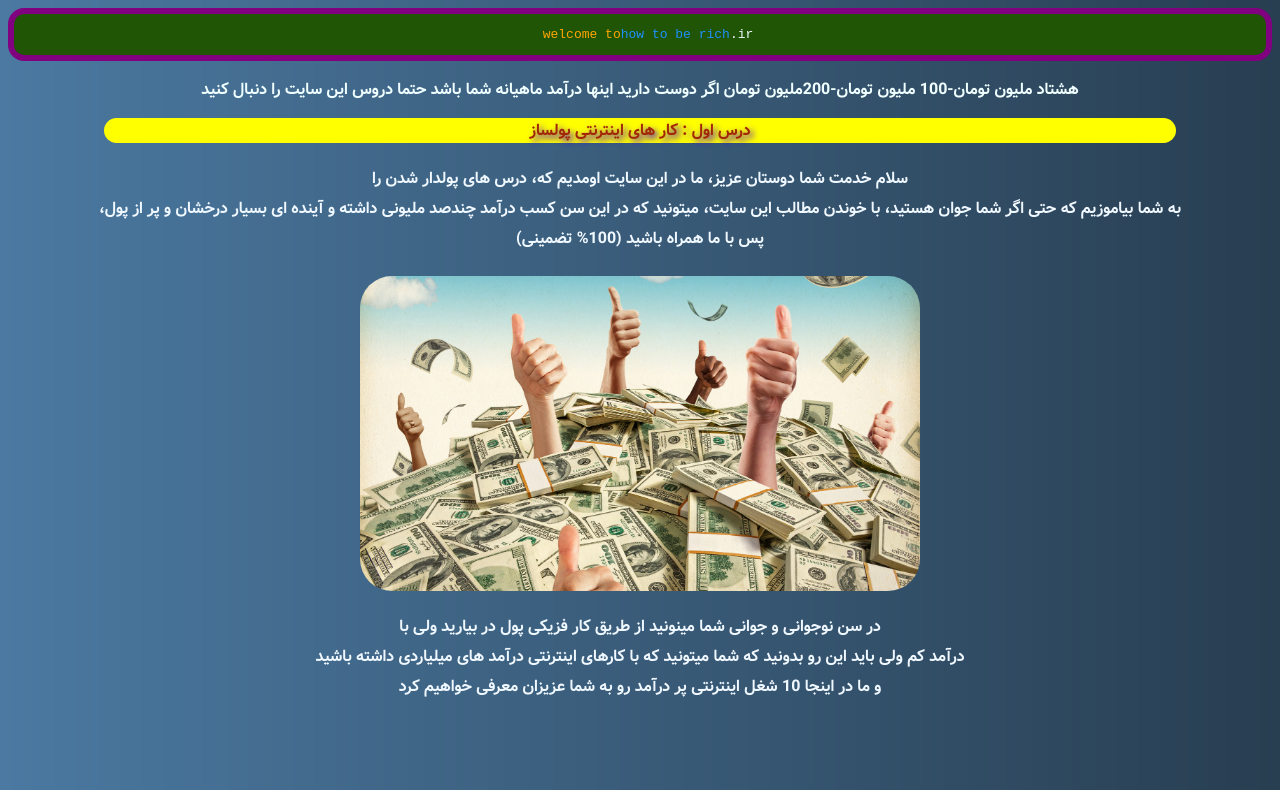
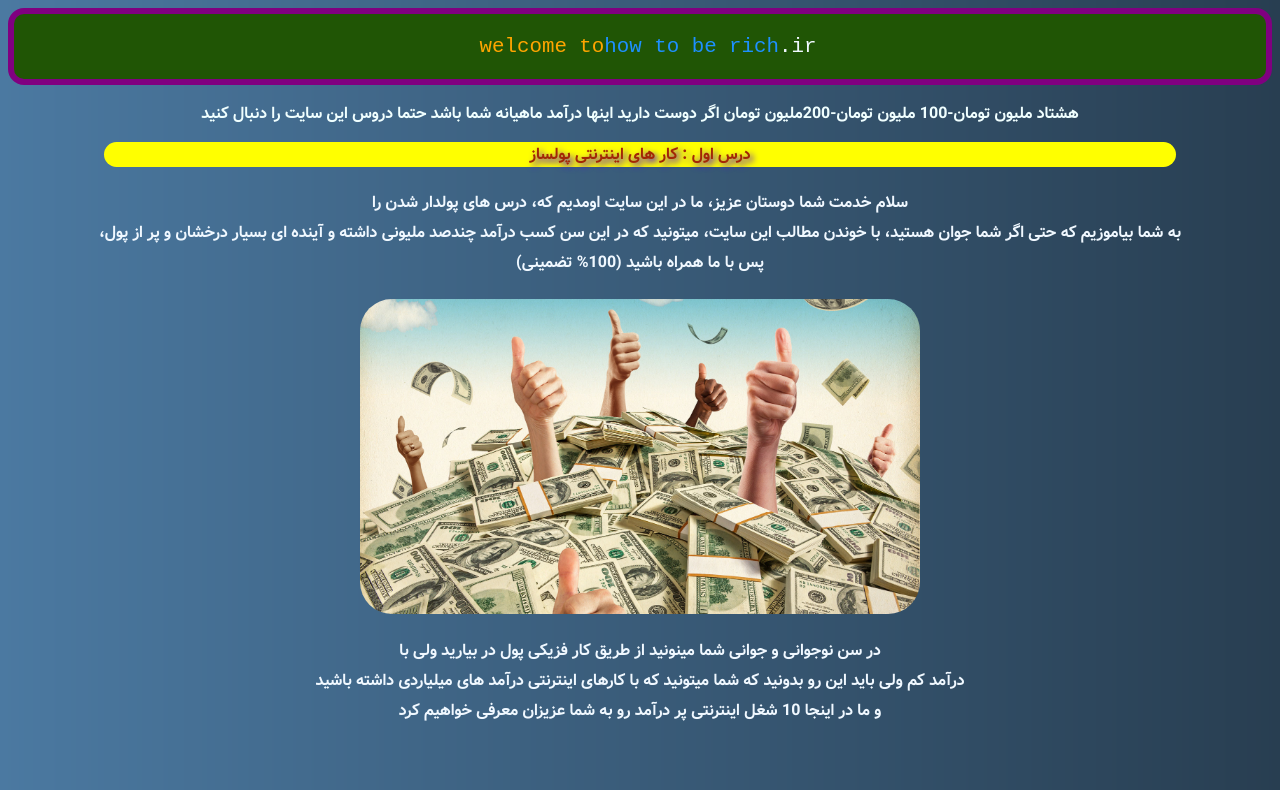
Before and after one commit to Sinahabibi1552/Sinahabibi1552.github.io, a plain HTML site: page index.html in a window 1280 px wide. Shown: the top 790 px of the page. Drawn offline with Linux system fonts and the light colour scheme.

Commit message:
Update wild.css

```diff
--- a/wild.css
+++ b/wild.css
@@ -29,3 +29,6 @@ ul li {
     font-size: 1rem;
 
 }
+#qw{
+    font-size: 1.3rem;
+}
```
